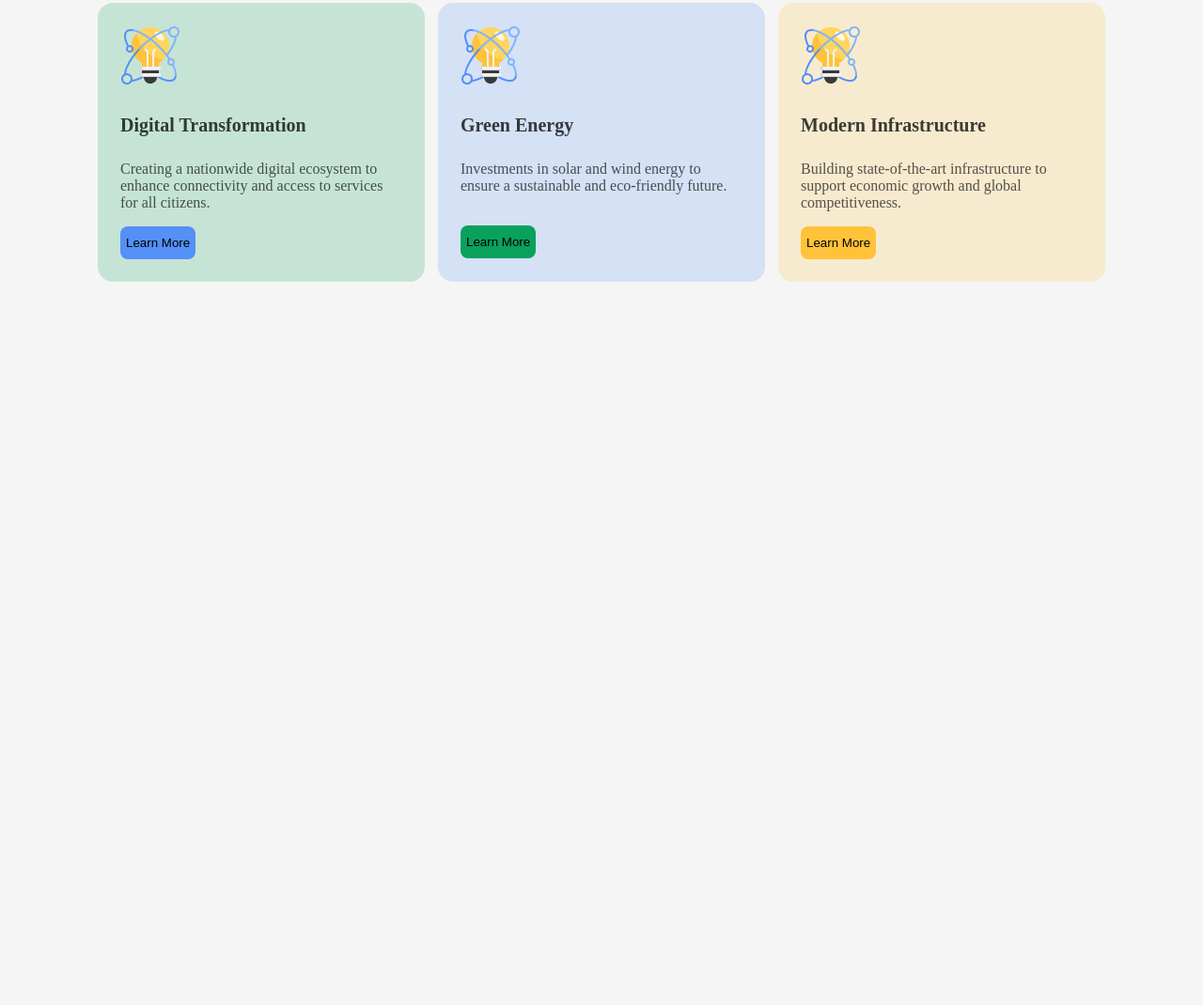
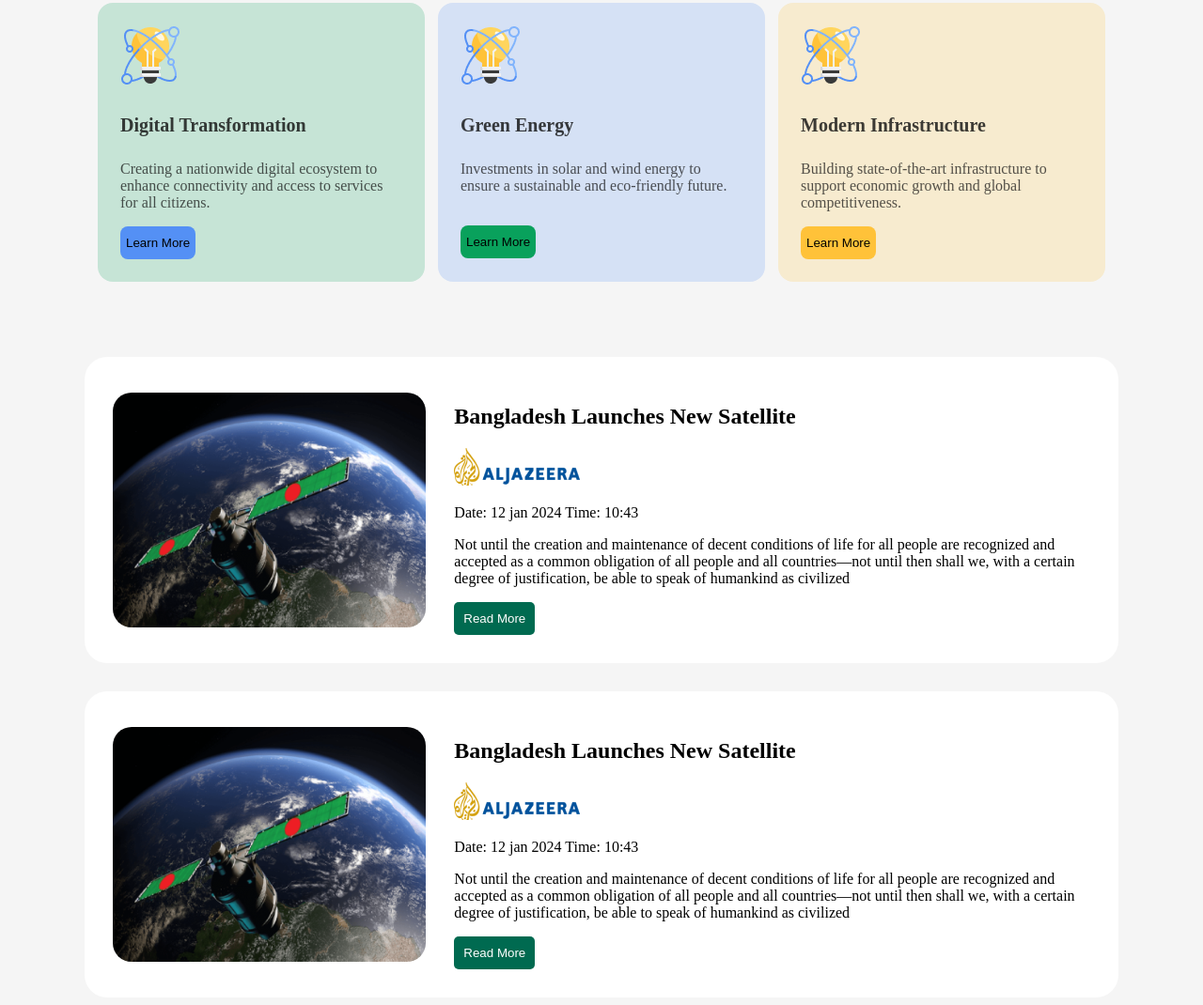
Before and after one commit to al-amin21c/assignment-by-alamin, a plain HTML site: page index.html in a window 1280 px wide. Shown: the part 1206-2276 px from the top of the page at 94% size. Before the commit the page ends 1586 px from the top, so only its background shows below. Drawn offline with Linux system fonts and the light colour scheme.

Commit message:
complete news section

```diff
--- a/index.html
+++ b/index.html
@@ -78,6 +78,31 @@
                 </div>
             </div>
         </div>
+        <!--news section-->
+        <div class="news-section">
+            <div class="news1">
+                <img class="news-img" src="assets/satelite.png" alt="satelite">
+                <div class="news-content">
+                    <h2 class="news-content-title">Bangladesh Launches New Satellite</h2>
+                    <img src="assets/al-jazeera.png" alt="al-jazeera">
+                    <p>Date: 12 jan 2024   Time: 10:43</p>
+                    <p>Not until the creation and maintenance of decent conditions of life for all people are recognized and accepted as a common obligation of all people and all countries—not until then shall we,
+                    with a certain degree of justification, be able to speak of humankind as civilized</p>
+                    <button class="news-button">Read More</button>
+                </div>
+            </div>
+            <div class="news2">
+                <img class="news-img" src="assets/satelite.png" alt="satelite">
+                <div class="news-content">
+                    <h2 class="news-content-title">Bangladesh Launches New Satellite</h2>
+                    <img src="assets/al-jazeera.png" alt="al-jazeera">
+                    <p>Date: 12 jan 2024   Time: 10:43</p>
+                    <p>Not until the creation and maintenance of decent conditions of life for all people are recognized and accepted as a common obligation of all people and all countries—not until then shall we,
+                    with a certain degree of justification, be able to speak of humankind as civilized</p>
+                    <button class="news-button">Read More</button>
+                </div>
+            </div>
+        </div>
     </main>
 
 </body>
--- a/styles/style.css
+++ b/styles/style.css
@@ -189,3 +189,55 @@
     border-radius: 8px;
     border: none;
 }
+
+/*****news section***/
+.news-section {
+    margin: 80px auto;
+    max-width: 1100px;
+    display: flex;
+    flex-direction: column;
+}
+
+.news1 {
+    border-radius: 24px;
+    height: auto;
+    display: flex;
+    background-color: white;
+    margin-bottom: 30px;
+    padding: 30px;
+    align-items: center;
+}
+.news-img {
+    height: 250px;
+    max-width: 350px;
+    border-radius: 20px;
+}
+
+.news-content {
+    margin-left: 30px;
+
+}
+
+.news2 {
+    border-radius: 24px;
+    height: auto;
+    display: flex;
+    background-color: white;
+    margin-bottom: 30px;
+    padding: 30px;
+    align-items: center;
+}
+
+.news-content-title {
+
+    font-weight: bold;
+}
+
+.news-button {
+    padding: 10px 10px;
+    color: white;
+    background-color: #006A50;
+    border: none;
+    border-radius: 5px;
+
+}
```
